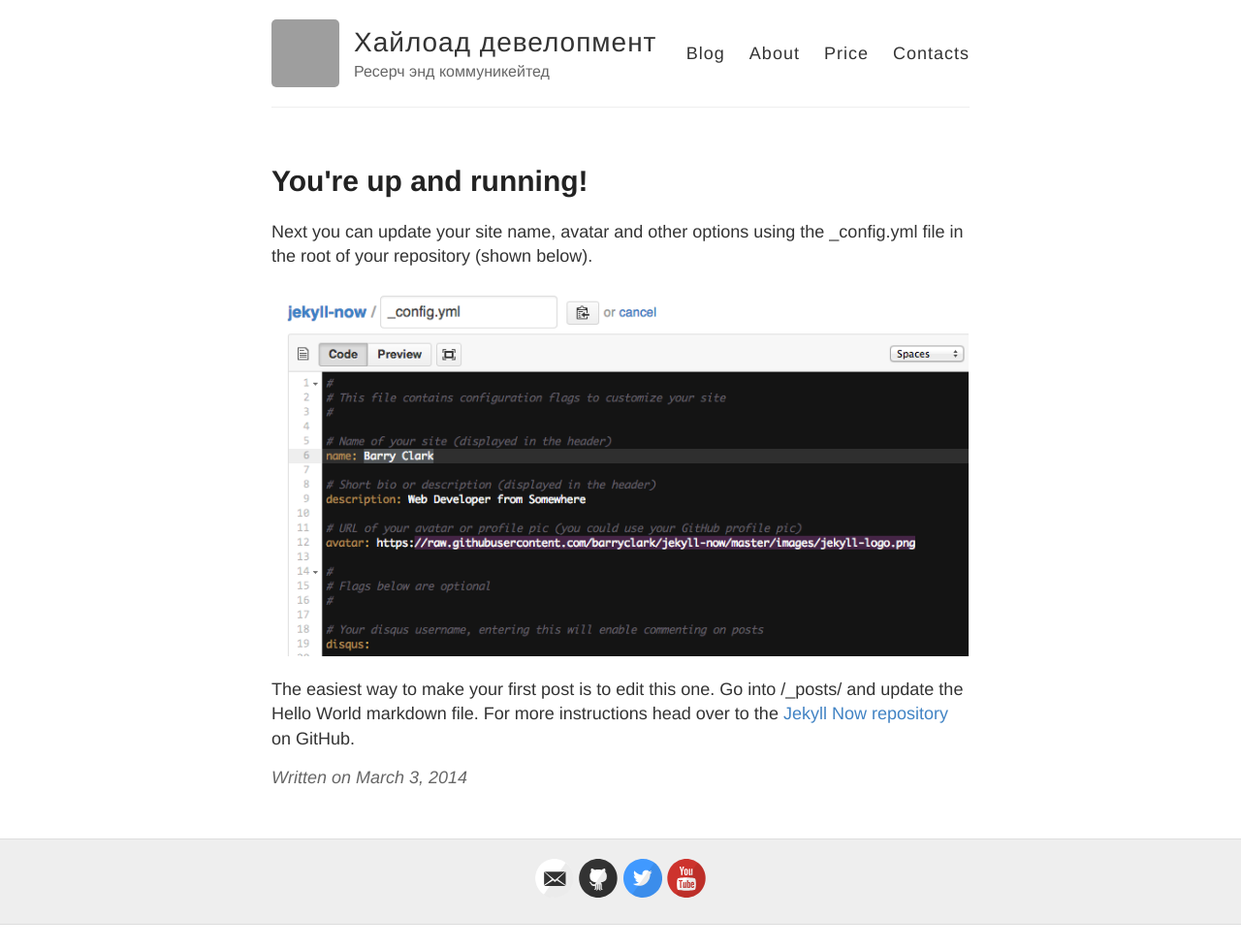
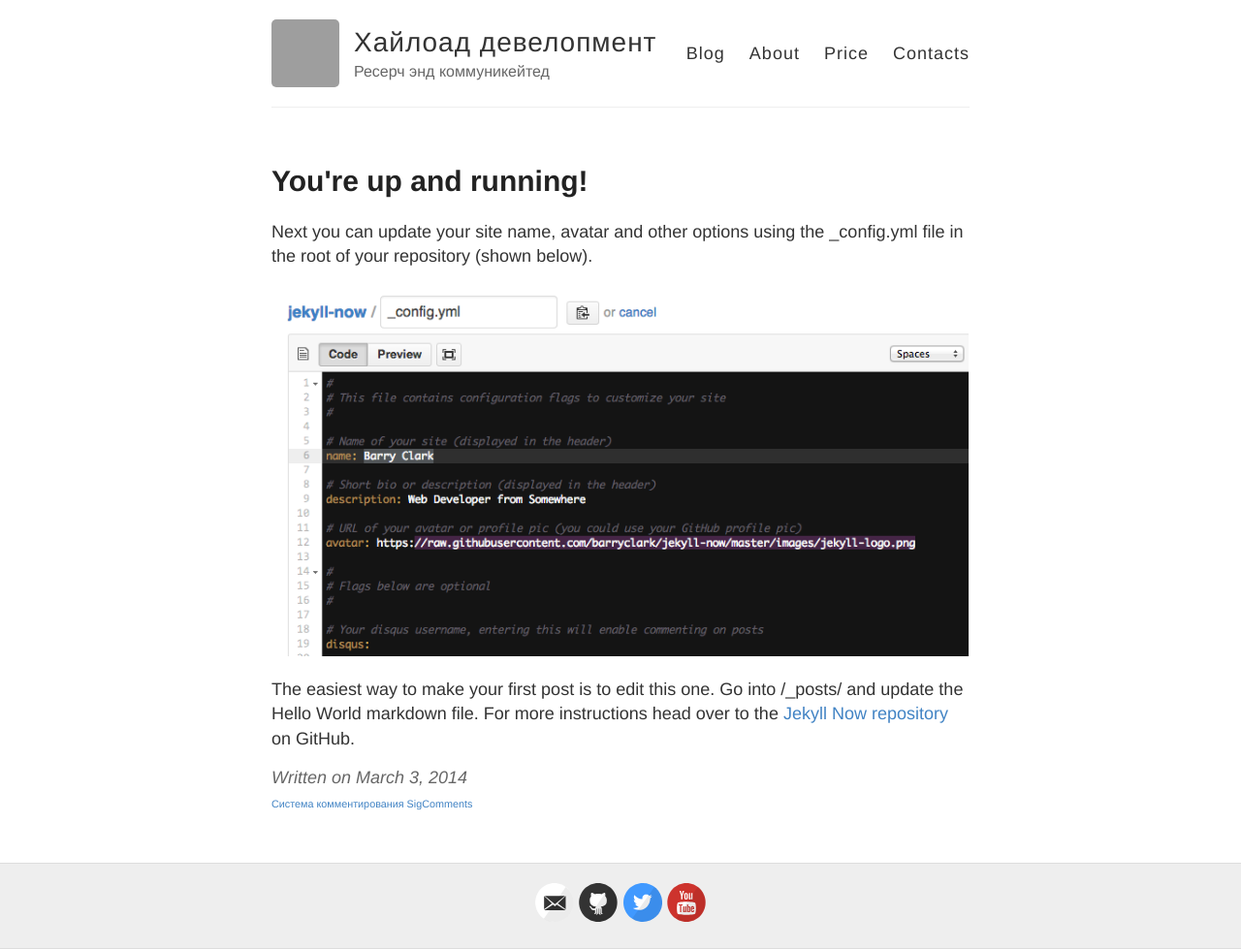
Before and after one commit to sova-source/sova-source.github.io, a Jekyll site: the page built from _posts/2014-3-3-Hello-World.md, in a window 1280 px wide. Shown: the whole page at 97% size. Built offline with Jekyll 4.4.1, drawn with Linux system fonts in a browser that asks for light colours; a script that is not in the unit is left out; before the commit the page ends 954 px from its top, so only the background shows below that; some of the changed lines change nothing that is shown; grey boxes are pictures that could not be loaded.

Commit message:
Update post.html

```diff
--- a/_layouts/post.html
+++ b/_layouts/post.html
@@ -16,25 +16,16 @@
   {% include disqus.html %}
 </article>
 
-<div id="anycomment-app"></div>
-
-<script>
-AnyComment = window.AnyComment || []; AnyComment.Comments = [];
-AnyComment.Comments.push({
-    "root": "anycomment-app",
-    "app_id": 5642,
-    "language": "ru",
-	"ssoProvider": {
-        title: "My App",
-        loginUrl: "https://example.com/login",
-        logoUrl: "https://example.com/my-app-logo.jpg",
-        width: 30,
-        height: 30,
-        openModal: true,
-    }
-})
-var s = document.createElement("script"); s.type = "text/javascript"; s.async = true;
-s.src = "https://widget.anycomment.io/comment/embed.js";
-var sa = document.getElementsByTagName("script")[0];
-sa.parentNode.insertBefore(s, s.nextSibling);
-</script>
+<a href="http://sigcomments.com" style="font-size: 0.6em;">Система комментирования SigComments</a>
+	<div id="sigCommentsBlock"></div>
+	<script type="text/javascript">
+		(function(){
+			var host_id = '7000';
+			var script = document.createElement('script');
+			script.type = 'text/javascript';
+			script.async = true;
+			script.src = '//sigcomments.com/chat/?host_id='+host_id;
+			var ss = document.getElementsByTagName('script')[0];
+			ss.parentNode.insertBefore(script, ss);
+		})();
+	</script>
```
